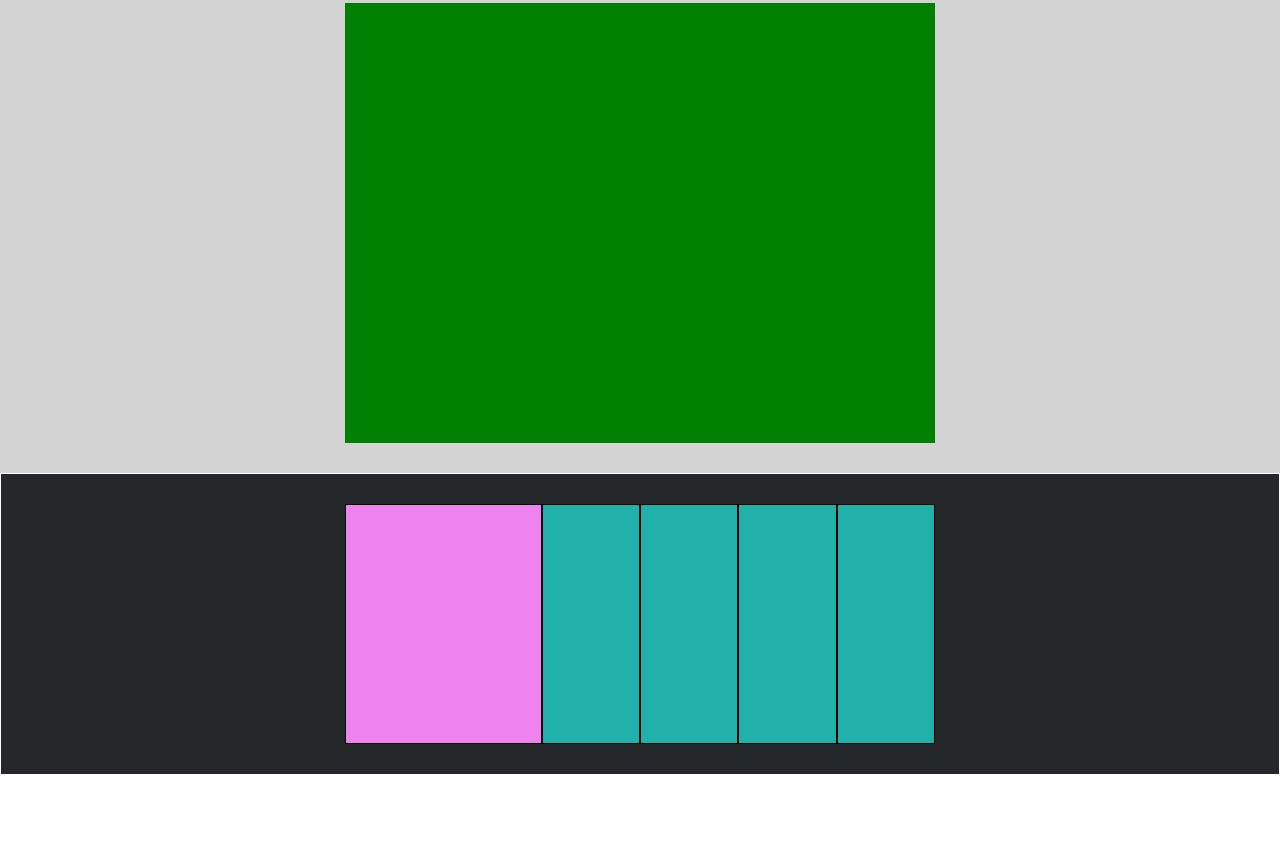
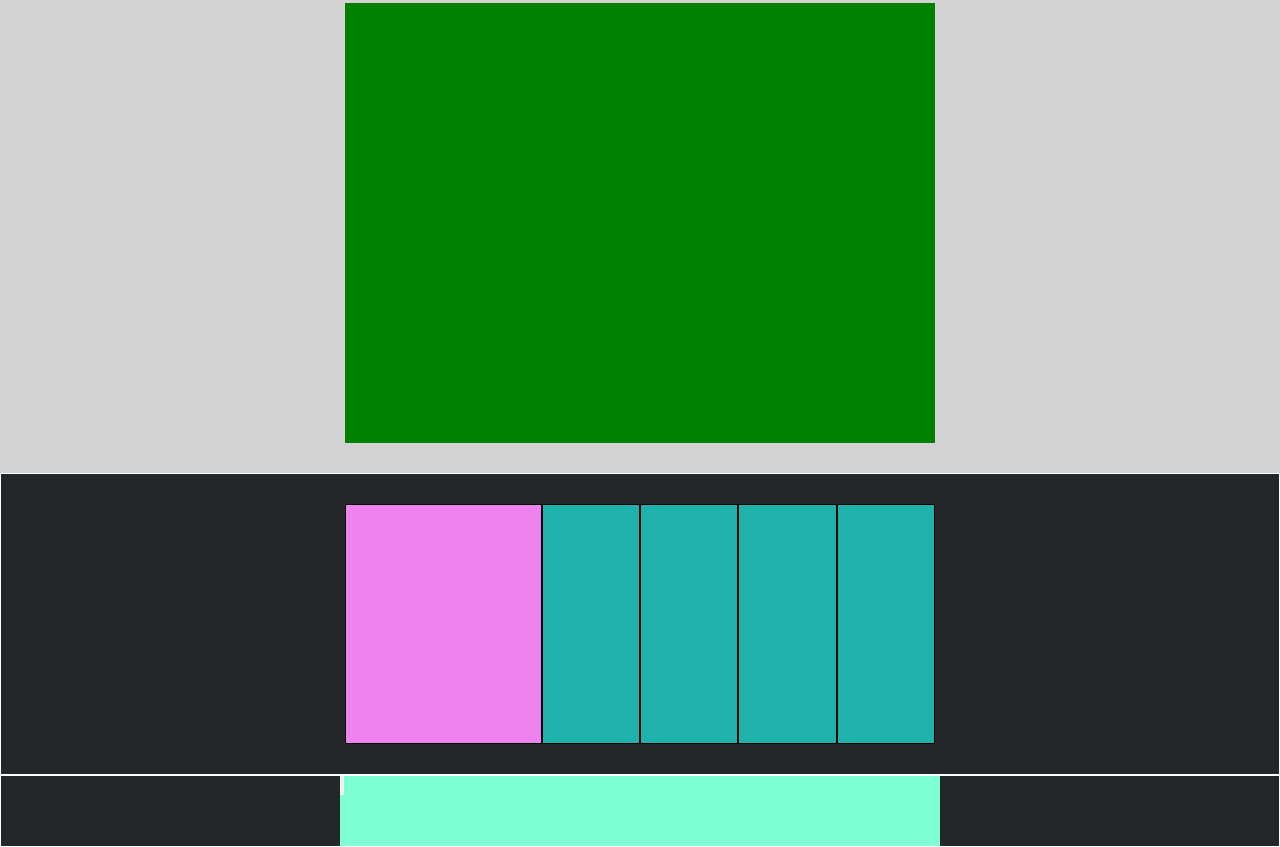
Before and after one commit to SabrinaGiancaspr/htmlcss-struttura-discord, a plain HTML site: page index.html in a window 1280 px wide. Shown: the part 1307-2154 px from the top of the page. Before the commit the page ends 2082 px from the top, so only its background shows below. Drawn offline with Linux system fonts and the light colour scheme.

Commit message:
footer col

```diff
--- a/css/app.css
+++ b/css/app.css
@@ -139,3 +139,17 @@
     border: 1px solid black;
     min-height: 100px;
 }
+
+.container-footer{
+    min-height: 70px;
+    display: flex;
+    flex-wrap: wrap;
+    margin: 0 auto;
+    max-width: 600px;
+}
+
+.col-12-footer{
+    flex-basis: 100%;
+    background-color: #7FFFD4;
+
+}
--- a/index.html
+++ b/index.html
@@ -62,6 +62,13 @@
 					</div>
         </section>
 <!-- footer logo e bottone  -->
+				<section class="footer-black-bg">
+					<div class="container-footer">
+						<div class="col-12-footer">
+							<input type="button">
+						</div>
+					</div>
+				</section>
     </footer>
 </body>
 </html>
```
